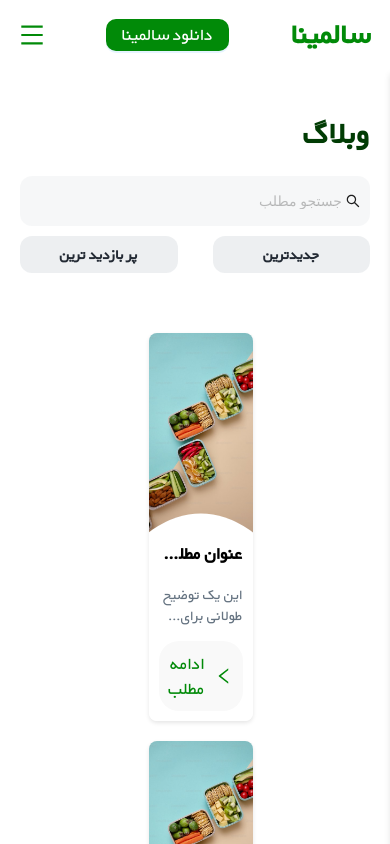
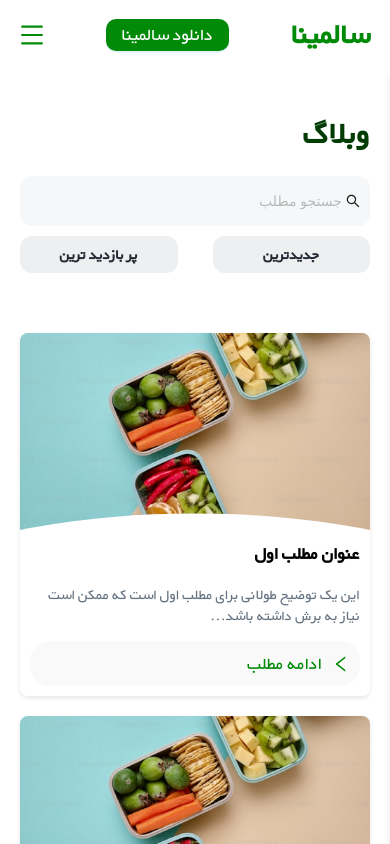
Before and after one commit to alikalatearabi/salemina-main-website, a React (Vite) app: page /blog in a window 390 px wide. Shown: the top 844 px of the page. Built offline with nearby package versions, Linux system fonts and the light colour scheme.

Commit message:
fix the blog page card width in mobile

```diff
--- a/src/components/BlogPage/blogCard.scss
+++ b/src/components/BlogPage/blogCard.scss
@@ -1,4 +1,5 @@
-// BlogCard.scss
+
+
 .blogCard {
     width: calc(100% - 20px); // Width for 3 cards in a row with spacing
     margin: 10px; // Space between cards
--- a/src/components/BlogPage/blog_page.tsx
+++ b/src/components/BlogPage/blog_page.tsx
@@ -114,7 +114,7 @@ const BlogPage: React.FC = () => {
             </div>
             <div className='blogCardsContainer'>
                 {blogPosts.map((post, index) => (
-                    <Link to={`/blog/${index + 1}`} key={index} className="blogCardLink" style={{width: '33%'}}>
+                    <Link to={`/blog/${index + 1}`} key={index} className="blogCardLink">
                         <BlogCard
                             image={post.image}
                             title={post.title}
--- a/src/components/BlogPage/style.scss
+++ b/src/components/BlogPage/style.scss
@@ -59,6 +59,10 @@
         flex-wrap: wrap; // Allow cards to wrap to the next line
         justify-content: space-between; // Space between cards
         padding-top: 100px;
+
+        .blogCardLink{
+            width: 33%;
+        }
     }
 
     /* Responsive styles */
@@ -143,6 +147,12 @@
 
 /* Responsive Design */
 @media (max-width: 768px) {
+    .blogCardLink{
+        width: 100% !important;
+        .blogCard{
+            width: 100% !important;
+        }
+    }
     .blogDetails {
         padding: 15px;
     }
```
